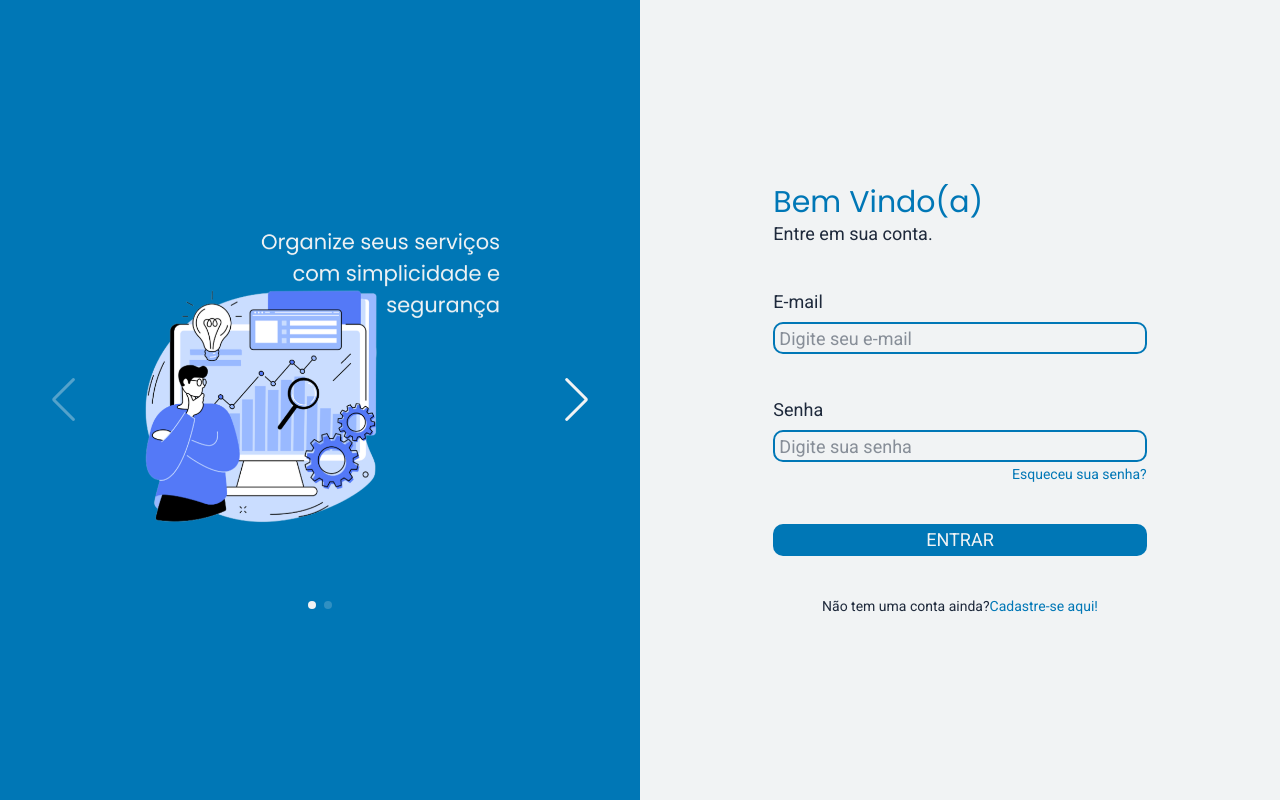
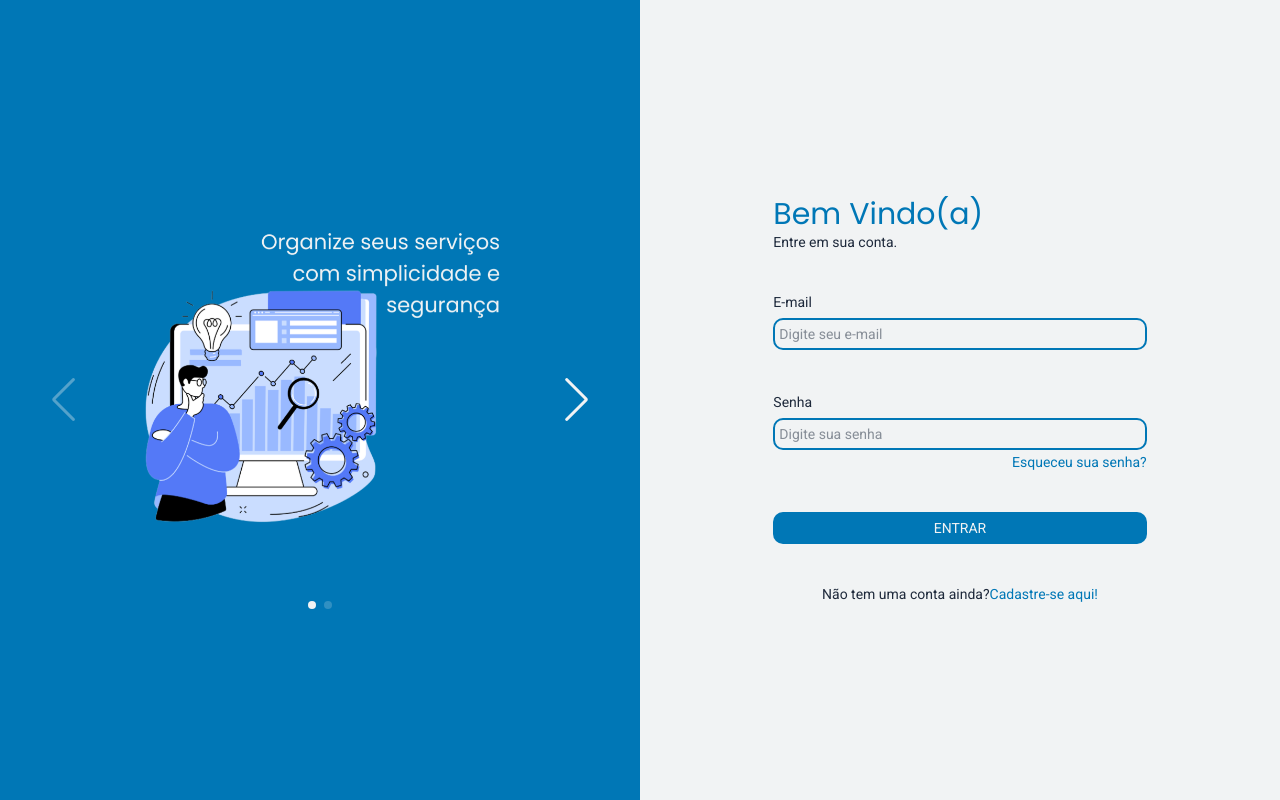
Before and after one commit to AndressaLp/GestorFinanceiroPE, a React (Vite) app in the folder View/: page / in a window 1280 px wide. Built offline with nearby package versions, Linux system fonts and the light colour scheme.

Commit message:
Private Route

```diff
--- a/View/src/App.jsx
+++ b/View/src/App.jsx
@@ -1,4 +1,4 @@
-import { BrowserRouter, Route, Routes } from "react-router-dom"
+import { BrowserRouter, Navigate, Route, Routes } from "react-router-dom"
 import AccessPage from "./pages/AccessPage"
 import DashboardPage from "./pages/DashboardPage"
 import ConfigPage from "./pages/ConfigPage"
@@ -7,13 +7,18 @@ import ClientsPage from "./pages/ClientsPage"
 import ServicesPage from "./pages/ServicesPage"
 import ReportsPage from "./pages/ReportsPage"
 
+function PrivateRoute({ children }) {
+  const token = localStorage.getItem("token");
+  return token ? children : <Navigate to="/" replace/>
+}
+
 function App() {
   return (
     <>
       <BrowserRouter>
         <Routes>
           <Route path="/" element={<AccessPage />} />
-          <Route path="/main/*" element={<MainPage/>}>
+          <Route path="/main/*" element={<PrivateRoute><MainPage/></PrivateRoute>}>
             <Route index element={<DashboardPage />}/>
             <Route path="dashboard" element={<DashboardPage />}/>
             <Route path="clients" element={<ClientsPage />}/>
--- a/View/src/components/LoginComponent.jsx
+++ b/View/src/components/LoginComponent.jsx
@@ -1,3 +1,4 @@
+import { useNavigate } from "react-router-dom";
 import { loginUsuario } from "../services/authService";
 import { salvarToken } from "../utils/auth";
 import ButtonComponent from "./ButtonComponent"
@@ -8,12 +9,14 @@ import { useState } from "react"
 function LoginComponent({ onRegisterClick }) {
     const [email, setEmail] = useState('');
     const [senha, setSenha] = useState('');
+    const navigate = useNavigate();
     const handleLogin = async () => {
         try {
             await loginUsuario({
                 email_usuario: email,
                 senha_usuario: senha
             });
+            navigate("/main/dashboard");
             alert('Login realizado com sucesso!');
         } catch (error) {
             if (error.response && error.response.data && error.response.data.mensagem) {
@@ -26,7 +29,7 @@ function LoginComponent({ onRegisterClick }) {
     }
 
     return (
-        <div className="mx-auto max-lg:w-fit w-2/3 max-lg:text-sm text-lg font-Roboto flex flex-col">
+        <div className="mx-auto max-lg:w-fit w-2/3 max-lg:text-xs max-2xl:text-sm text-lg font-Roboto flex flex-col">
             <h2 className="text-azul max-lg:text-2xl text-3xl font-Poppins">Bem Vindo(a)</h2>
             <p>Entre em sua conta.</p>
             <InputComponent type="email" label="E-mail" placeholder="Digite seu e-mail" name="email" id="email" change={e => setEmail(e.target.value)}/>
--- a/View/src/components/RegisterComponent.jsx
+++ b/View/src/components/RegisterComponent.jsx
@@ -3,8 +3,11 @@ import InputComponent from "./InputComponent"
 import ButtonComponent from "./ButtonComponent"
 import { cadastrarUsuario } from "../services/authService";
 import { useState } from "react"
+import { useNavigate } from "react-router-dom";
 
 function RegisterComponent({ onLoginClick }) {
+    const navigate = useNavigate();
+
     const [formData, setFormData] = useState({
         nome_usuario: '',
         nome_empresa: '',
@@ -26,6 +29,7 @@ function RegisterComponent({ onLoginClick }) {
         }
         try {
             await cadastrarUsuario(formData);
+            navigate("/main/dashboard");
             alert('Cadastro realizado com sucesso!');
             setFormData({
                 nome_usuario: '',
@@ -40,7 +44,7 @@ function RegisterComponent({ onLoginClick }) {
     };
 
     return(
-        <div className="mx-auto max-lg:w-fit w-4/5 max-lg:text-sm text-lg font-Roboto flex flex-col overflow-auto">
+        <div className="mx-auto max-lg:w-fit w-4/5 max-lg:text-xs max-2xl:text-sm text-lg font-Roboto flex flex-col overflow-auto">
             <h2 className="text-azul max-lg:text-2xl text-3xl font-Poppins">Bem Vindo(a)</h2>
             <p>Registre sua conta.</p>
             <div className="flex flex-row justify-between max-lg:gap-0 gap-8 max-lg:flex-wrap">
```
